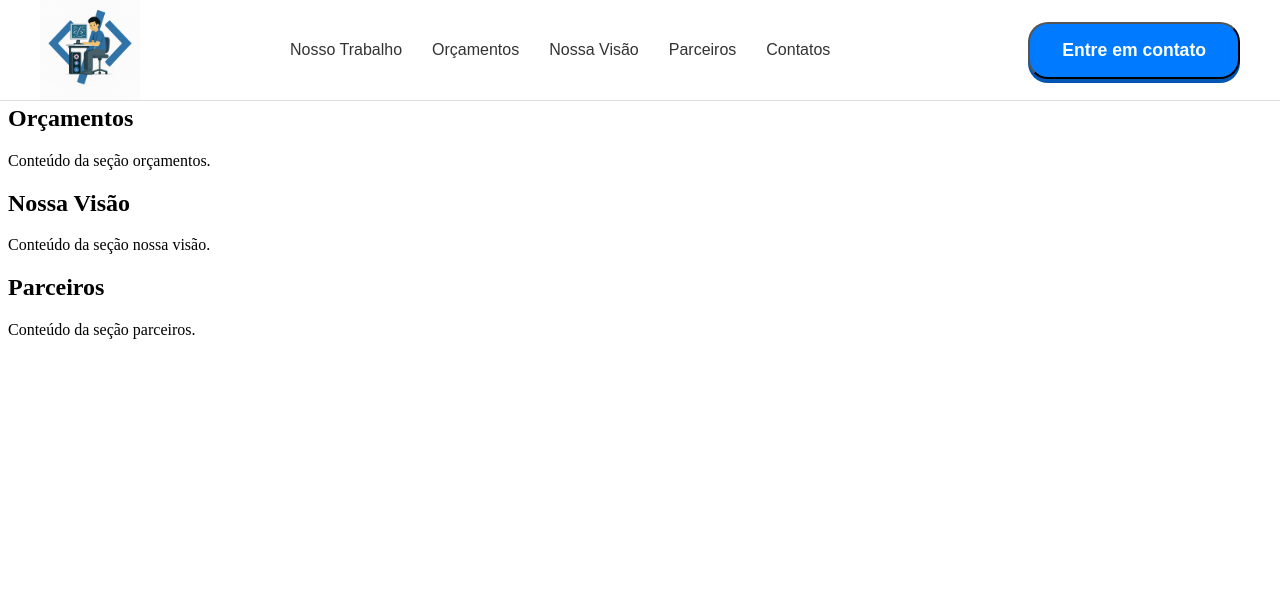
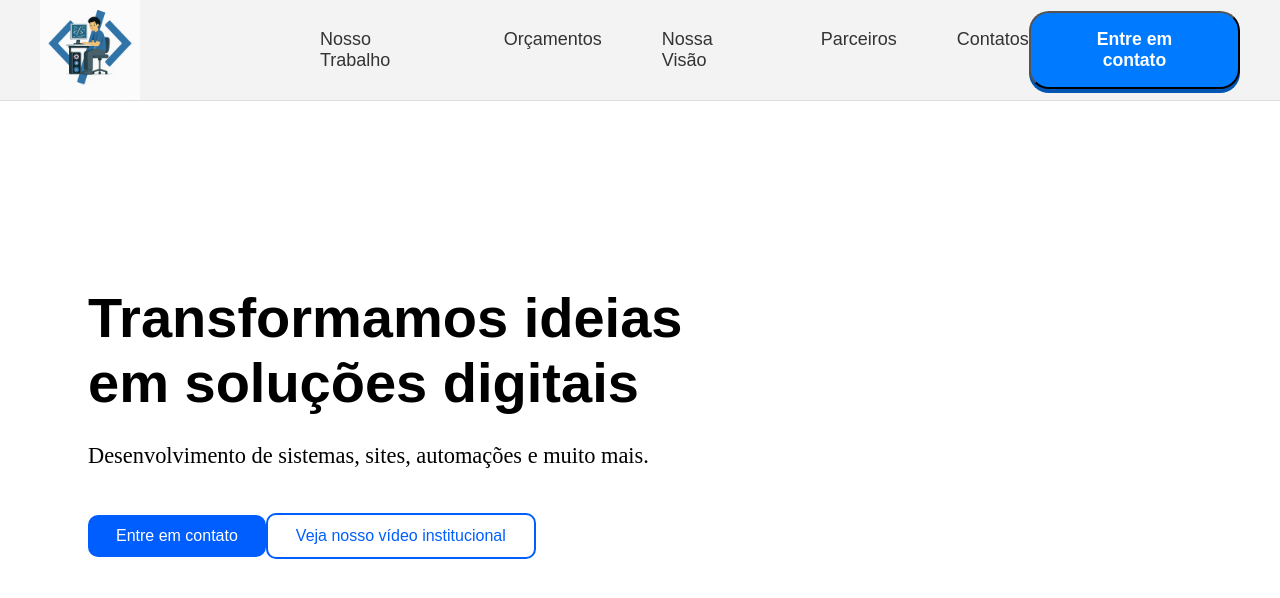
Before and after one commit to MatheusPontes27/CEARABYTESREACT, a React (Vite) app: page / in a window 1280 px wide. Shown: the top 598 px of the page. Built offline with nearby package versions, Linux system fonts and the light colour scheme.

Commit message:
new section

```diff
--- a/src/pages/home/index.jsx
+++ b/src/pages/home/index.jsx
@@ -1,11 +1,6 @@
 import React from 'react';
-import {
-  HeaderContainer,
-  Logo,
-  Nav,
-  NavLink,
-  ContactButton
-} from './styles';
+import { HeaderContainer, Logo, Nav, NavLink, ContactButton } from './styles';
+import { HeroSection, HeroContent, HeroTitle, HeroSubtitle, Button3D, ButtonNormal } from './styles';
 
 function Home() {
   return (
@@ -26,25 +21,19 @@ function Home() {
 
       <div className="spacer" /> {/* para espaçar a header fixa */}
 
-      <section id="trabalho">
-        <h2>Nosso Trabalho</h2>
-        <p>Conteúdo da seção nosso trabalho.</p>
-      </section>
+      <HeroSection>
+        <HeroContent>
+         <HeroTitle>
+          Transformamos ideias em soluções digitais
+         </HeroTitle>
+        <HeroSubtitle>
+         Desenvolvimento de sistemas, sites, automações e muito mais.
+        </HeroSubtitle>
 
-      <section id="orcamentos">
-        <h2>Orçamentos</h2>
-        <p>Conteúdo da seção orçamentos.</p>
-      </section>
-
-      <section id="visao">
-        <h2>Nossa Visão</h2>
-        <p>Conteúdo da seção nossa visão.</p>
-      </section>
-
-      <section id="parceiros">
-        <h2>Parceiros</h2>
-        <p>Conteúdo da seção parceiros.</p>
-      </section>
+        <Button3D>Entre em contato</Button3D>
+        <ButtonNormal>Veja nosso vídeo institucional</ButtonNormal>
+       </HeroContent>
+      </HeroSection>
     </>
   );
 }
--- a/src/pages/home/styles.js
+++ b/src/pages/home/styles.js
@@ -8,7 +8,7 @@ export const HeaderContainer = styled.header`
   left: 0;
   right: 0;
   height: 100px;
-  background-color: #fff;
+  background-color: #f3f3f3;
   border-bottom: 1px solid #ddd;
   display: flex;
   justify-content: space-between;
@@ -26,8 +26,8 @@ export const Logo = styled.img`
 // Container dos links de navegação
 export const Nav = styled.nav`
   display: flex;
-  gap: 30px;
-  margin-left: 150px;
+  gap: 60px;
+  margin-left: 180px;
 `;
 
 // Links de navegação
@@ -35,7 +35,7 @@ export const NavLink = styled.a`
   text-decoration: none;
   color: #333;
   font-weight: 500;
-  font-size: 16px;
+  font-size: 18px;
   transition: color 0.3s;
 
   &:hover {
@@ -87,3 +87,65 @@ export const Section = styled.section`
     line-height: 1.6;
   }
 `;
+
+export const HeroSection = styled.section`
+  display: flex;
+  align-items: center;
+  justify-content: flex-start;
+  height: 100vh;
+  padding: 0 80px;
+  background: #fff;
+`;
+
+export const HeroContent = styled.div`
+  max-width: 600px;
+`;
+
+export const HeroTitle = styled.h1`
+  font-size: 3.5rem;
+  font-family: 'Cyne Semi Bold', sans-serif;
+  margin-bottom: 20px;
+`;
+
+export const HeroSubtitle = styled.p`
+  font-size: 1.4rem;
+  margin-bottom: 40px;
+  line-height: 1.6;
+`;
+
+export const Button3D = styled.button`
+  padding: 12px 28px;
+  background: #005eff;
+  color: #fff;
+  border: none;
+  border-radius: 10px;
+  font-size: 1rem;
+  font-family: 'Cyne Semi Bold', sans-serif;
+  cursor: pointer;
+  margin-bottom: 20px;
+  transition: transform 0.1s ease-in-out;
+
+  &:active {
+    transform: translateY(2px);
+  }
+
+  &:hover {
+    background: #004ed6;
+  }
+`;
+
+export const ButtonNormal = styled.button`
+  padding: 12px 28px;
+  background: transparent;
+  color: #005eff;
+  border: 2px solid #005eff;
+  border-radius: 10px;
+  font-size: 1rem;
+  font-family: 'Cyne Semi Bold', sans-serif;
+  cursor: pointer;
+  transition: background 0.3s ease-in-out;
+
+  &:hover {
+    background: #f0f7ff;
+  }
+`;
```
